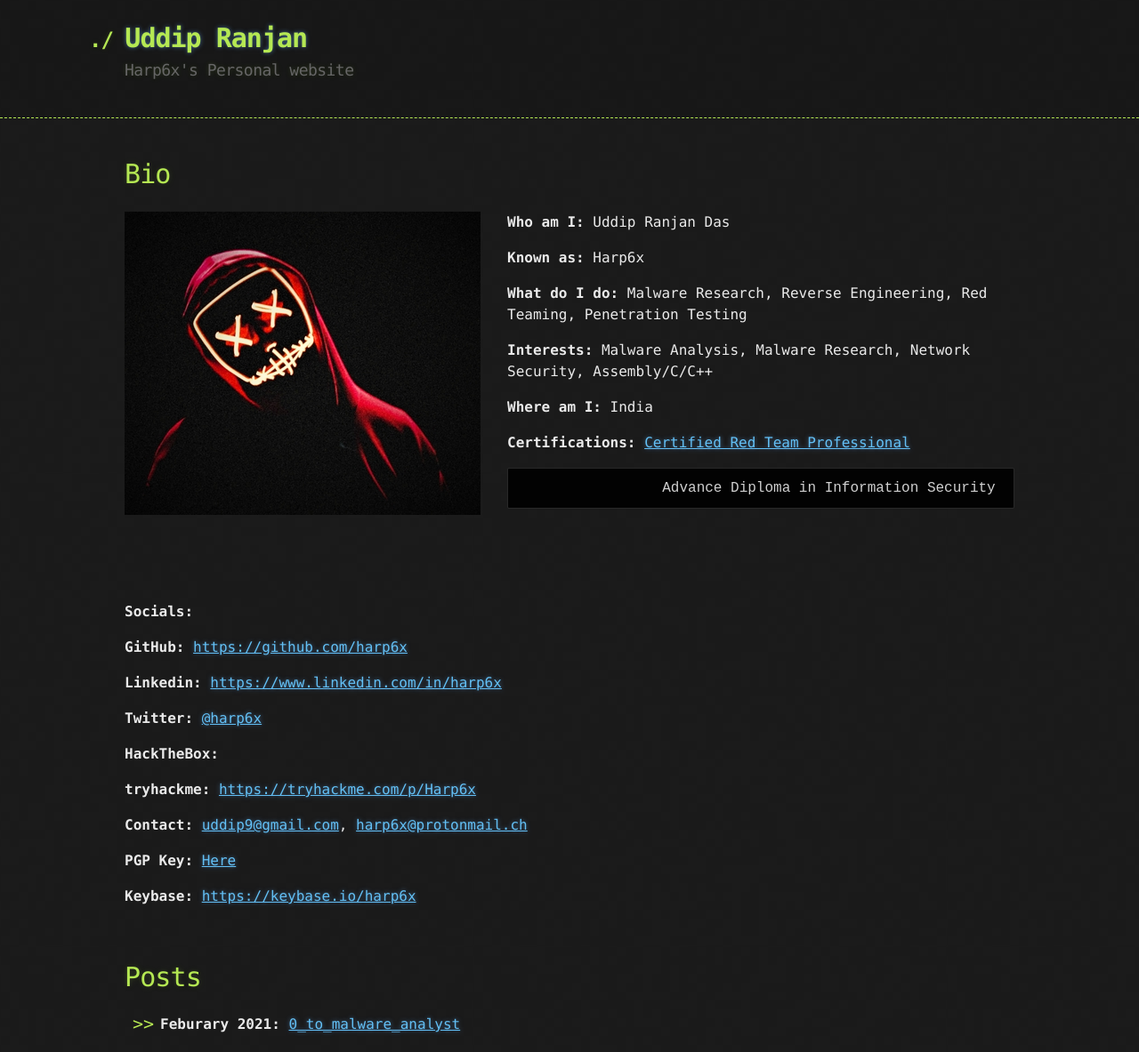
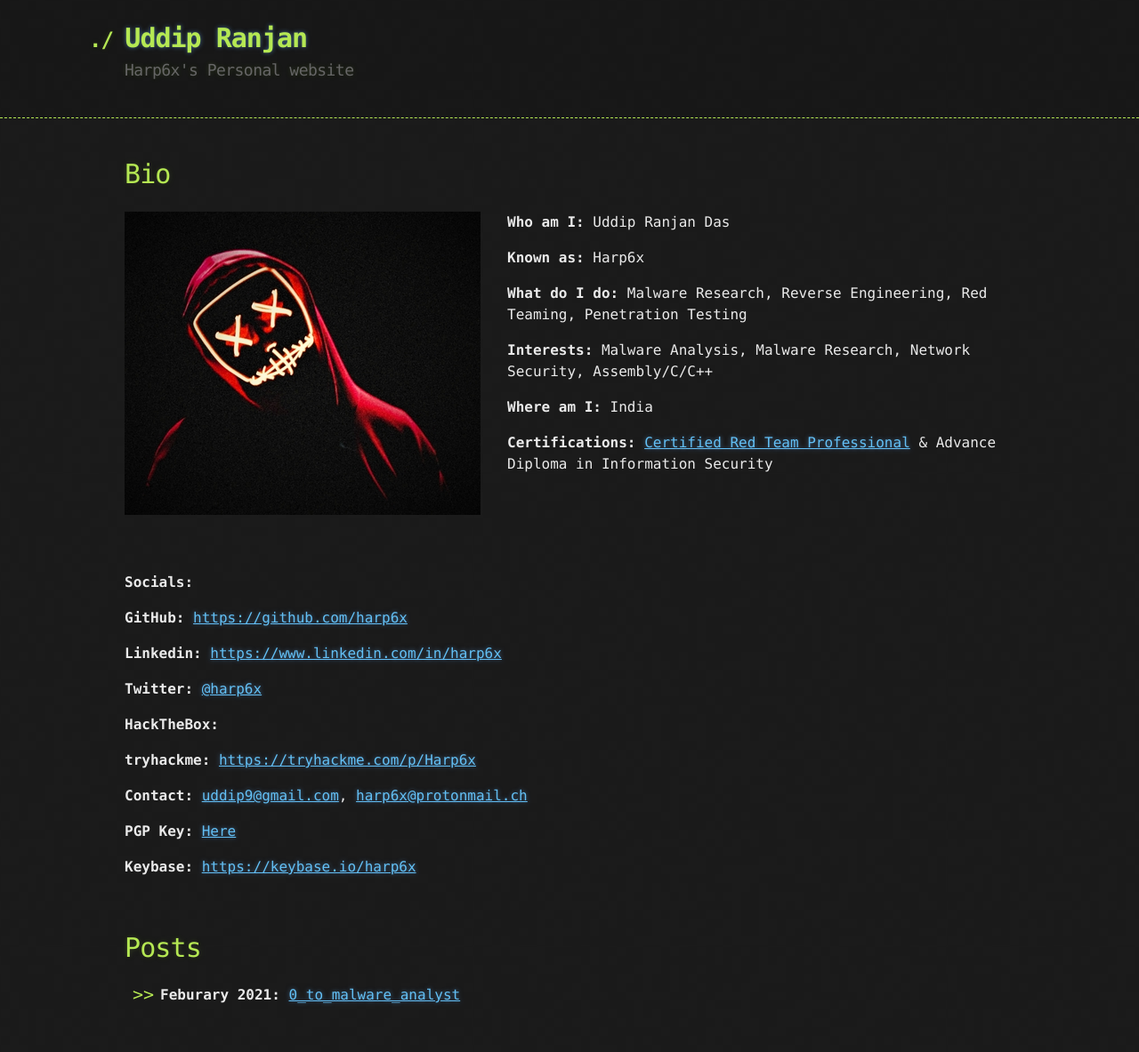
Before and after one commit to Harp6x/harp6x.github.io, a Jekyll site: the page built from index.md, in a window 1280 px wide. Shown: the whole page at 89% size. Built offline with Jekyll 4.4.1, drawn with Linux system fonts in a browser that asks for light colours; our own code applies the rules of GitHub Pages for plain Markdown files; after the commit the page ends 1150 px from its top, so only the background shows below that.

```diff
--- a/index.md
+++ b/index.md
@@ -14,8 +14,7 @@
 **Where am I:** India
 
 **Certifications:** [Certified Red Team Professional](https://www.credential.net/f86a21bc-8852-4c4f-a6d8-d2b32f1c995a)
-
-                     Advance Diploma in Information Security
+ & Advance Diploma in Information Security
 
 <br clear="left"/>
 <br />
```
